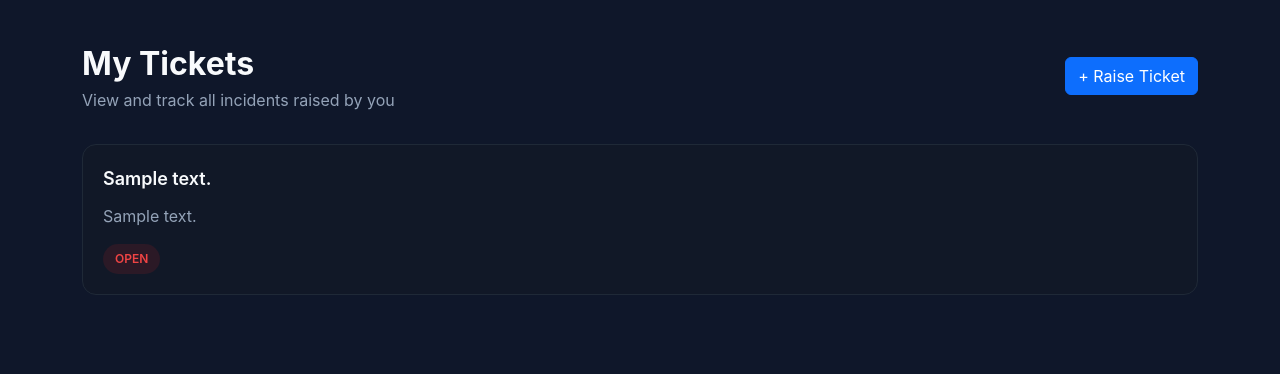
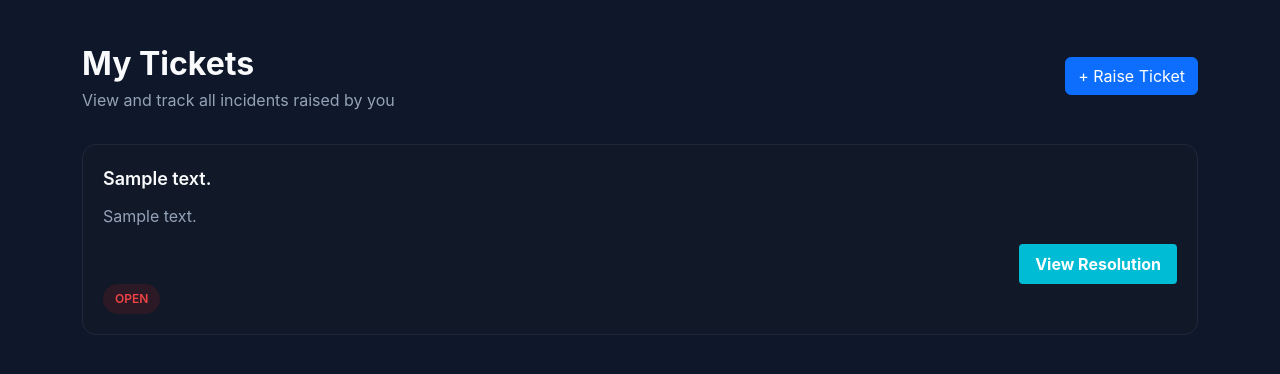
Before and after one commit to JiyaKapoor/ITSM_TicketResolution_UI, a Flask app: page /my_tickets in a window 1280 px wide. Shown: the top 374 px of the page. Run offline with Flask 3, Linux system fonts and the light colour scheme; a user stored in the database is signed in; tables that the repository leaves empty hold one stand-in row (values such as "Sample post").

Commit message:
View resolution button and accept resolution button added for the user

```diff
--- a/templates/my_tickets.html
+++ b/templates/my_tickets.html
@@ -142,6 +142,42 @@ body{
                 {{ ticket.longDesc }}
             </div>
 
+
+
+        {% if ticket.Resolution %}
+            <div class="resolution-actions" style="margin-top: 15px; display: flex; justify-content: flex-end; width: 100%;">
+            <button type="button" onclick="toggleResolution('{{ticket.TicketNumber}}')" style="background-color: #00bcd4; color: white; border: none; padding: 8px 16px; border-radius: 4px; cursor: pointer; font-weight: bold;">
+                View Resolution
+            </button>
+            </div>
+
+            <div id="resolutionBox-{{ticket.TicketNumber}}" style="display: none; margin-top: 15px; padding: 15px; background-color: #ffffff; color: #333333; border-radius: 4px; border-left: 5px solid #00bcd4; width: 100%; box-sizing: border-box;">
+                <strong style="color: #00bcd4; display: block; margin-bottom: 5px;">Resolution:</strong>
+                <span style="color: #111111; word-wrap: break-word;">{{ ticket.Resolution }}</span>
+                {% if ticket.Status=="OPEN" %}
+                <button type="button" onclick="acceptResolution('{{ticket.TicketNumber}}')" style="background-color: chartreuse; padding: 10px 20px; border: none; border-radius: 4px; cursor: pointer;">Accept Resolution</button>
+                {% endif %}
+
+            </div>
+
+            <script>
+            function acceptResolution(ticketId){
+                // now I want that once the user accepts the resolution, the status must be set to CLOSED and the
+                //Basically in a java script function we cannot change a server side variable
+                // the right way to go about it is to send a call to the flask API end point
+                fetch(`/close_ticket/${ticketId}`,{method:'POST',headers:{'Content-Type':'application/json'}})
+            }
+            function toggleResolution(ticketId) {
+                var box = document.getElementById("resolutionBox-"+ticketId);
+                if (box.style.display === "none" || box.style.display === "") {
+                    box.style.display = "block";
+                } else {
+                    box.style.display = "none";
+                }
+            }
+            </script>
+        {% endif %}
+
         <div class="ticket-footer">
             {% if ticket.Status == 'OPEN' %}
                 <span class="badge-status open">OPEN</span>
```
Lines whose indentation alone changed are shown as unchanged.
